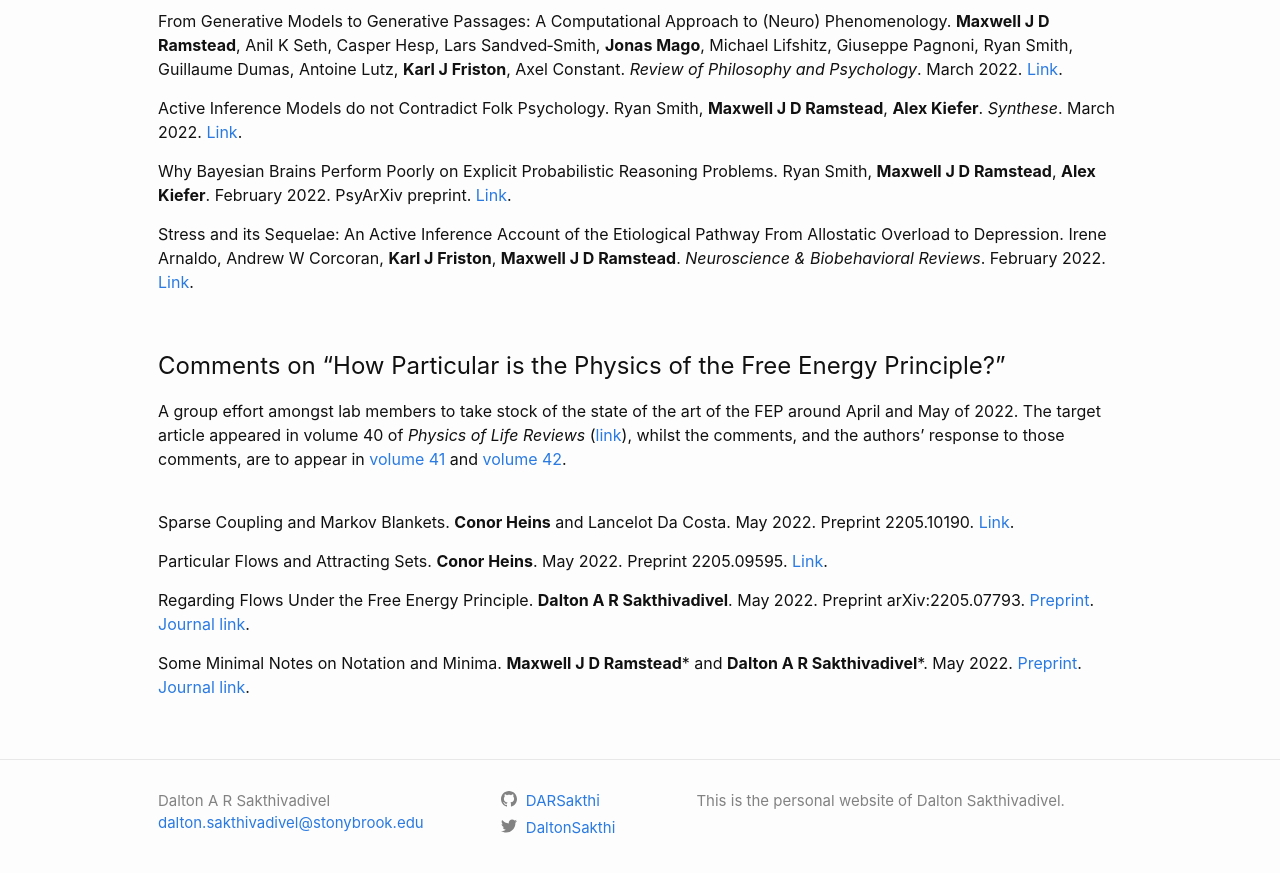
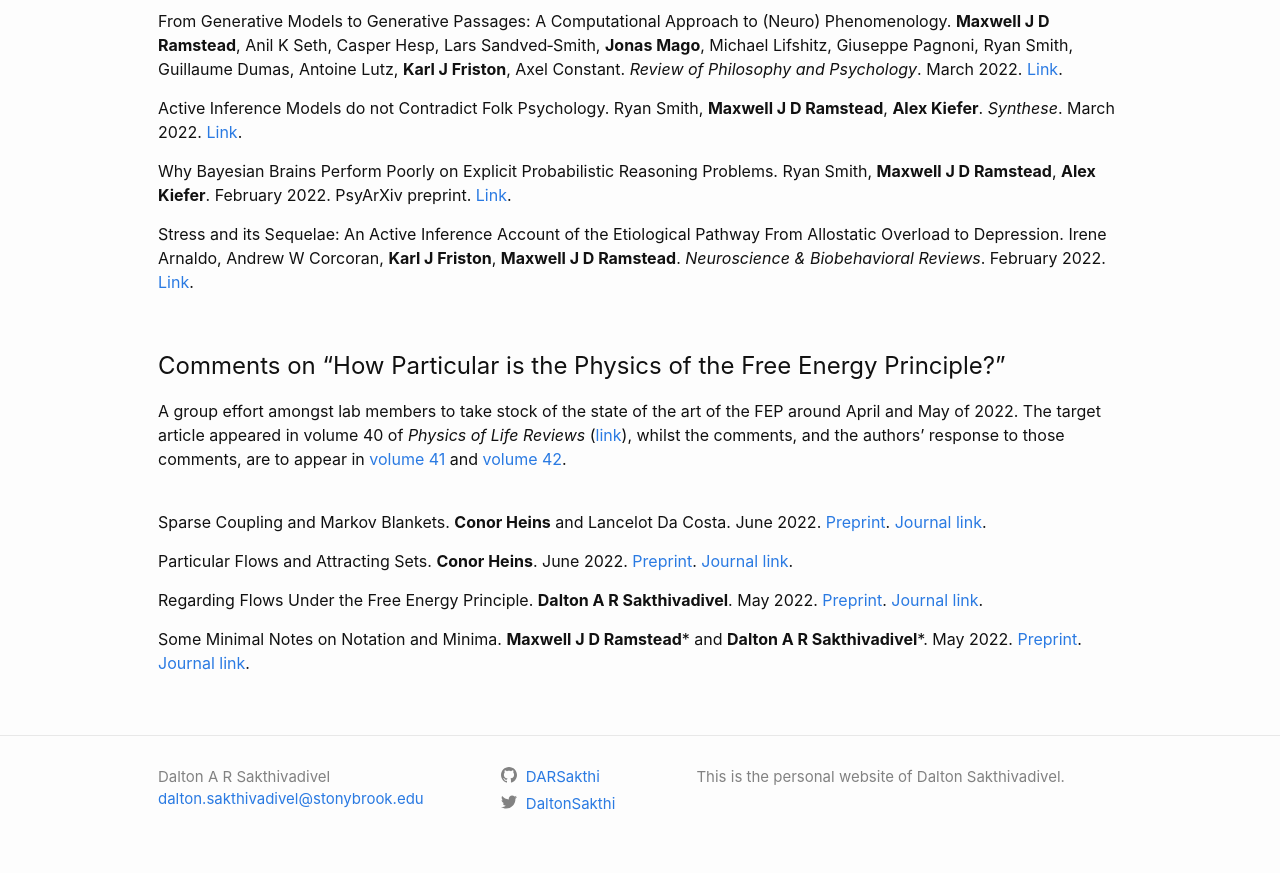
Before and after one commit to DARSakthi/DARSakthi.github.io, a Jekyll site: the page built from verses-lab.markdown, in a window 1280 px wide and 900 px high, scrolled down 2523 px. Shown: the top 873 px of the window. Built offline with Jekyll 4.4.1, drawn with Linux system fonts in a browser that asks for light colours.

Commit message:
Added links

```diff
--- a/verses-lab.markdown
+++ b/verses-lab.markdown
@@ -119,10 +119,10 @@ Stress and its Sequelae: An Active Inference Account of the Etiological Pathway
 A group effort amongst lab members to take stock of the state of the art of the FEP around April and May of 2022. The target article appeared in volume 40 of _Physics of Life Reviews_ ([link](https://www.sciencedirect.com/science/article/pii/S1571064521000749)), whilst the comments, and the authors' response to those comments, are to appear in [volume 41](https://www.sciencedirect.com/journal/physics-of-life-reviews/vol/41/suppl/C) and [volume 42](https://www.sciencedirect.com/journal/physics-of-life-reviews/vol/42/suppl/C).
 
 &nbsp;
-Sparse Coupling and Markov Blankets. **Conor Heins** and Lancelot Da Costa. May 2022. Preprint 2205.10190. [Link](https://arxiv.org/abs/2205.10190).
+Sparse Coupling and Markov Blankets. **Conor Heins** and Lancelot Da Costa. June 2022. [Preprint](https://arxiv.org/abs/2205.10190). [Journal link](https://doi.org/10.1016/j.plrev.2022.06.001).
 
-Particular Flows and Attracting Sets. **Conor Heins**. May 2022. Preprint 2205.09595. [Link](https://arxiv.org/abs/2205.09595).
+Particular Flows and Attracting Sets. **Conor Heins**. June 2022. [Preprint](https://arxiv.org/abs/2205.09595). [Journal link](https://doi.org/10.1016/j.plrev.2022.06.003).
 
-Regarding Flows Under the Free Energy Principle. **Dalton A R Sakthivadivel**. May 2022. Preprint arXiv:2205.07793. [Preprint](https://arxiv.org/abs/2205.07793). [Journal link](https://doi.org/10.1016/j.plrev.2022.05.009).
+Regarding Flows Under the Free Energy Principle. **Dalton A R Sakthivadivel**. May 2022. [Preprint](https://arxiv.org/abs/2205.07793). [Journal link](https://doi.org/10.1016/j.plrev.2022.05.009).
 
 Some Minimal Notes on Notation and Minima. **Maxwell J D Ramstead**\* and **Dalton A R Sakthivadivel**\*. May 2022. [Preprint](https://arxiv.org/abs/2204.13576). [Journal link](https://doi.org/10.1016/j.plrev.2022.05.005).
```
